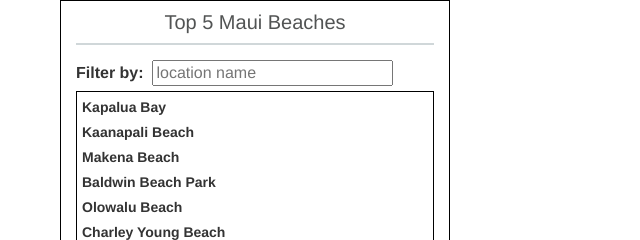
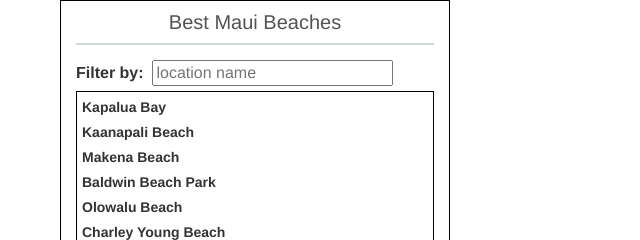
Before and after one commit to ZhandosGitHub/frontend-nanodegree-Neighborhood-Map, a plain HTML site: page index.html in a window 1280 px wide. Shown: the top 240 px of the page, 0-640 px from the left. Drawn offline with Linux system fonts and the light colour scheme; some packages are replaced by stand-ins of ours.

Commit message:
fix: Changed the app title text
 - Changed the app title text to
 "Best Maui Beaches" from "Top 5 Maui Beaches"
 because extended numeber of records (and
 planning to further expend them)

```diff
--- a/index.html
+++ b/index.html
@@ -21,7 +21,7 @@
     <div class="container">
       <div class="row">
           <div class="options-list col-xs-4 col-sm-4 col-md-4 col-lg-">
-            <h1 class="title-size">Top 5 Maui Beaches</h1>
+            <h1 class="title-size">Best Maui Beaches</h1>
             <hr class="line-separator">
 
             <!-- div container with label and input for user input-->
```
